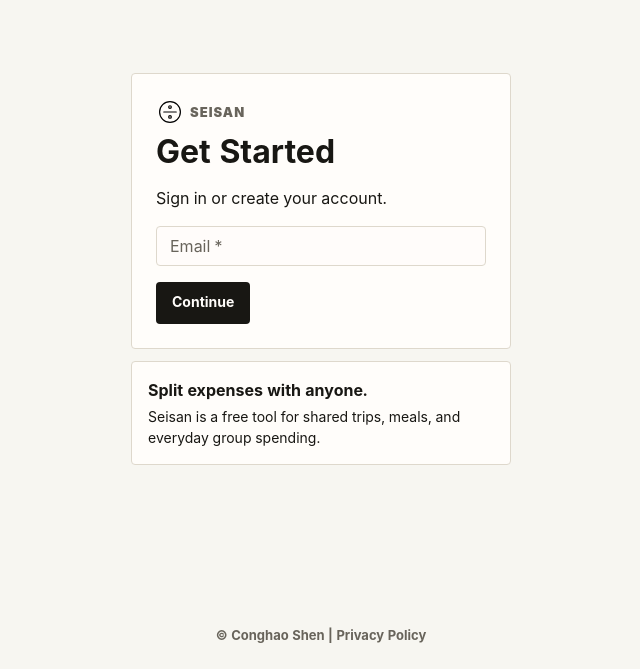
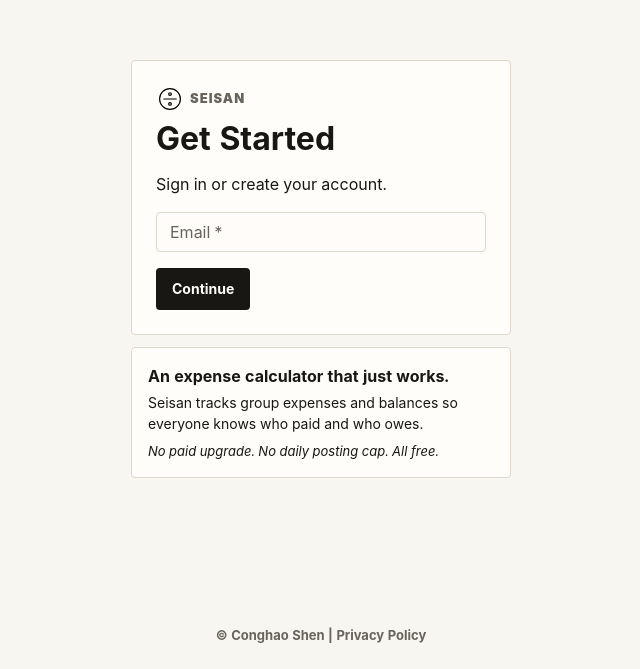
Before and after one commit to tsunrise/seisan, a React (Vite) app: page /login in a window 1280 px wide. Shown: the part 131-800 px from the top of the page, without its empty margins (319-959 px from the left). Built offline with nearby package versions, Linux system fonts and the light colour scheme.

Commit message:
chore: update marketing text

```diff
--- a/index.html
+++ b/index.html
@@ -6,7 +6,7 @@
     <meta name="viewport" content="width=device-width, initial-scale=1.0" />
     <meta
       name="description"
-      content="Seisan is a free tool to split expenses with anyone, track shared balances, and settle group spending."
+      content="Seisan is a free shared-expense tracker for groups. Track balances, add expenses easily, and post without paid upgrades or daily limits."
     />
     <meta name="robots" content="index,follow" />
     <meta name="theme-color" content="#fbfaf2" />
@@ -16,7 +16,7 @@
     <meta property="og:title" content="Seisan" />
     <meta
       property="og:description"
-      content="A free tool to split expenses with anyone, track shared balances, and settle group spending."
+      content="A free shared-expense tracker for groups. Track balances, add expenses easily, and post without paid upgrades or daily limits."
     />
     <meta property="og:type" content="website" />
     <meta property="og:url" content="https://seisan.waga.me/" />
@@ -24,7 +24,7 @@
     <meta name="twitter:title" content="Seisan" />
     <meta
       name="twitter:description"
-      content="A free tool to split expenses with anyone, track shared balances, and settle group spending."
+      content="A free shared-expense tracker for groups. Track balances, add expenses easily, and post without paid upgrades or daily limits."
     />
     <title>Seisan</title>
   </head>
--- a/src/pages/LoginPage.tsx
+++ b/src/pages/LoginPage.tsx
@@ -9,6 +9,7 @@
 import { InlineAlert } from "../components/InlineAlert";
 import { pageCenterSx, panelFrameSx } from "../components/styles";
 import { useAppSnackbar } from "../hooks/useAppSnackbar";
+import { useDocumentTitle } from "../hooks/useDocumentTitle";
 import { Turnstile } from "../components/Turnstile";
 import { getLoginTurnstileSiteKey, shouldUseLoginTurnstile } from "../turnstile";
 
@@ -28,6 +29,8 @@
   const returnTo = searchParams.get("returnTo") ?? "/projects";
   const requiresTurnstile = shouldUseLoginTurnstile();
   const turnstileSiteKey = getLoginTurnstileSiteKey();
+
+  useDocumentTitle("Login - Seisan");
 
   useEffect(() => {
     if (step === "code") {
@@ -94,7 +97,7 @@
             <Typography color="text.secondary">
               {step === "email"
                 ? "Sign in or create your account."
-                : `We sent a six digit code to ${email}.`}
+                : `We sent a six-digit code to ${email}.`}
             </Typography>
             {step === "email" ? (
               <>
@@ -151,9 +154,12 @@
           </Stack>
         </Paper>
         <Paper square sx={{ ...panelFrameSx, p: 2 }}>
-          <Typography sx={{ fontWeight: 700 }}>Split expenses with anyone.</Typography>
+          <Typography sx={{ fontWeight: 700 }}>An expense calculator that just works.</Typography>
           <Typography color="text.secondary" sx={{ mt: 0.5, fontSize: 14 }}>
-            Seisan is a free tool for shared trips, meals, and everyday group spending.
+            Seisan tracks group expenses and balances so everyone knows who paid and who owes.
+          </Typography>
+          <Typography color="text.secondary" sx={{ mt: 1, fontSize: 13, fontStyle: "italic" }}>
+            No paid upgrade. No daily posting cap. All free.
           </Typography>
         </Paper>
       </Stack>
--- a/src/pages/ProjectPage.tsx
+++ b/src/pages/ProjectPage.tsx
@@ -209,7 +209,7 @@
               fullWidth
               sx={{ minHeight: 56 }}
             >
-              Join to post
+              Join Project
             </Button>
           ) : (
             <Button
@@ -219,7 +219,7 @@
               fullWidth
               sx={{ minHeight: 56 }}
             >
-              Join to post
+              Join Project
             </Button>
           )}
         </Box>
```
